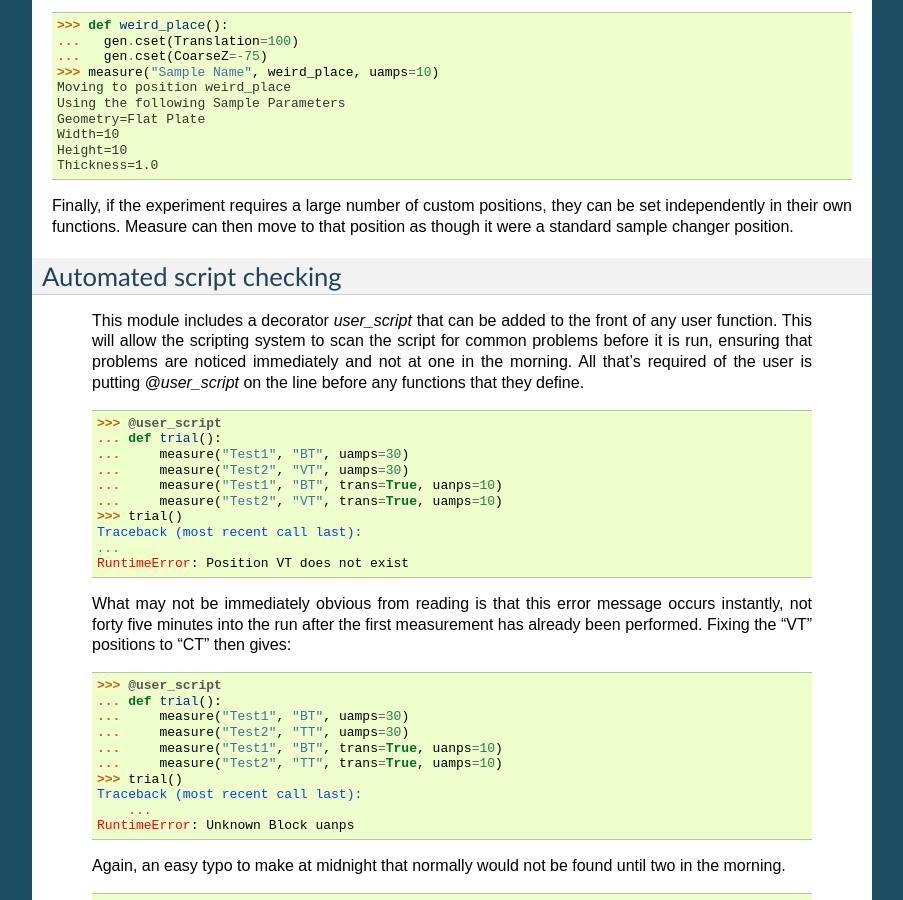
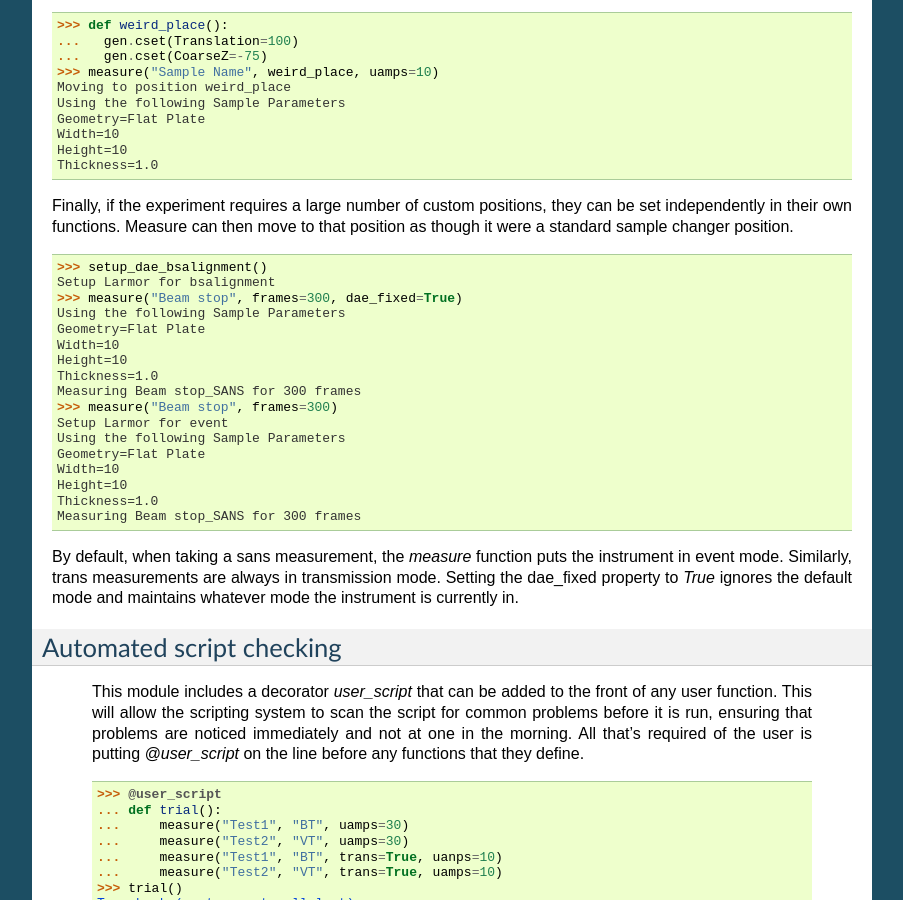
Before and after one commit to PyGenie-Scans/SansScripts, a Sphinx documentation site: the page built from doc/source/tutorial.rst, in a window 1280 px wide and 900 px high, scrolled down 1857 px. Shown: the whole window, without its empty margins (198-1101 px from the left). Built offline with Sphinx 7.4.7, drawn with Linux system fonts in a browser that asks for light colours.

Commit message:
Add dae control to measure

```diff
--- a/doc/source/tutorial.rst
+++ b/doc/source/tutorial.rst
@@ -132,6 +132,29 @@ positions, they can be set independently in their own functions.
 Measure can then move to that position as though it were a standard
 sample changer position.
 
+>>> setup_dae_bsalignment()
+Setup Larmor for bsalignment
+>>> measure("Beam stop", frames=300, dae_fixed=True)
+Using the following Sample Parameters
+Geometry=Flat Plate
+Width=10
+Height=10
+Thickness=1.0
+Measuring Beam stop_SANS for 300 frames
+>>> measure("Beam stop", frames=300)
+Setup Larmor for event
+Using the following Sample Parameters
+Geometry=Flat Plate
+Width=10
+Height=10
+Thickness=1.0
+Measuring Beam stop_SANS for 300 frames
+
+By default, when taking a sans measurement, the `measure` function
+puts the instrument in event mode.  Similarly, trans measurements are
+always in transmission mode.  Setting the dae_fixed property to `True`
+ignores the default mode and maintains whatever mode the instrument is
+currently in.
 
 Automated script checking
 =========================
```
Also changed, not shown: 2 other files.
